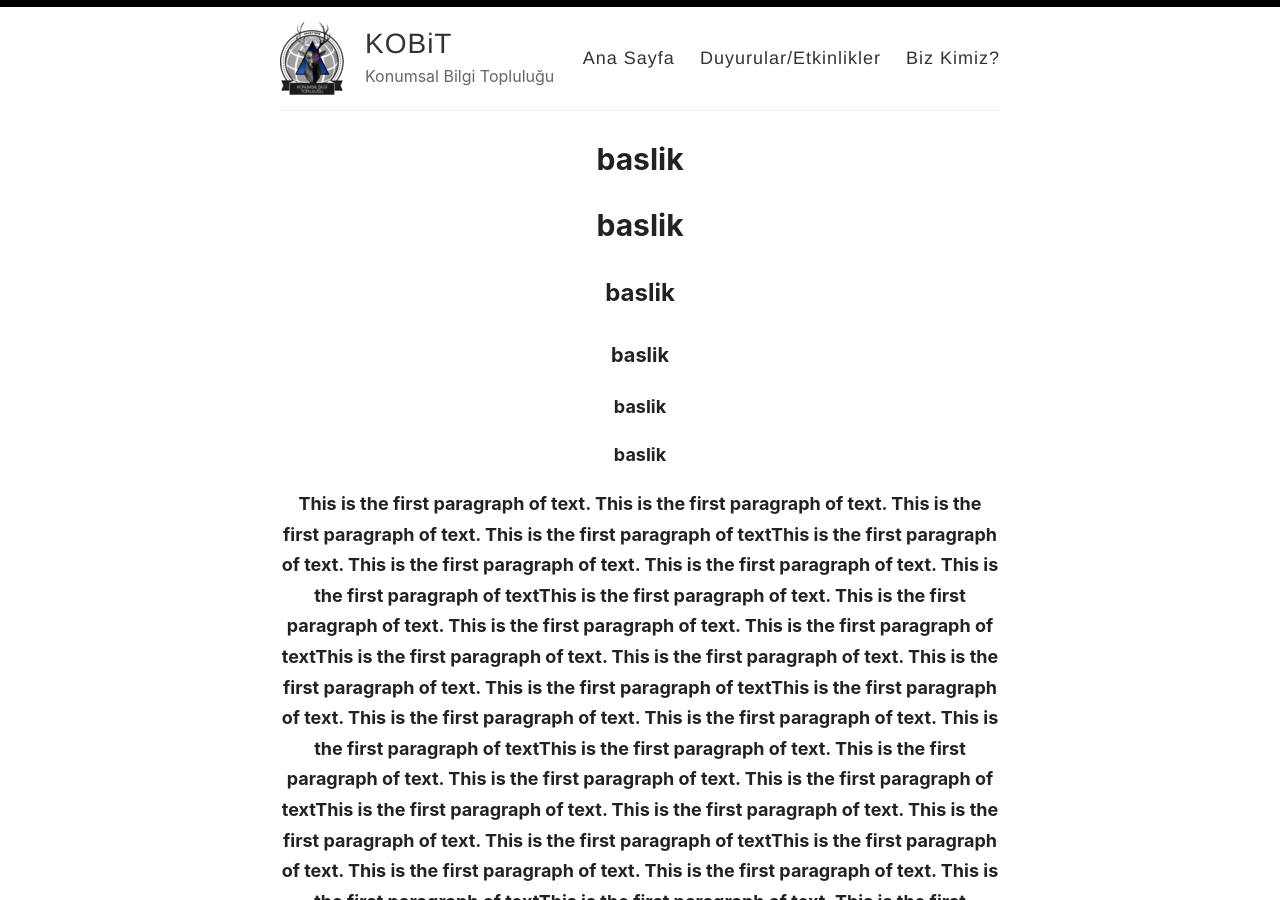
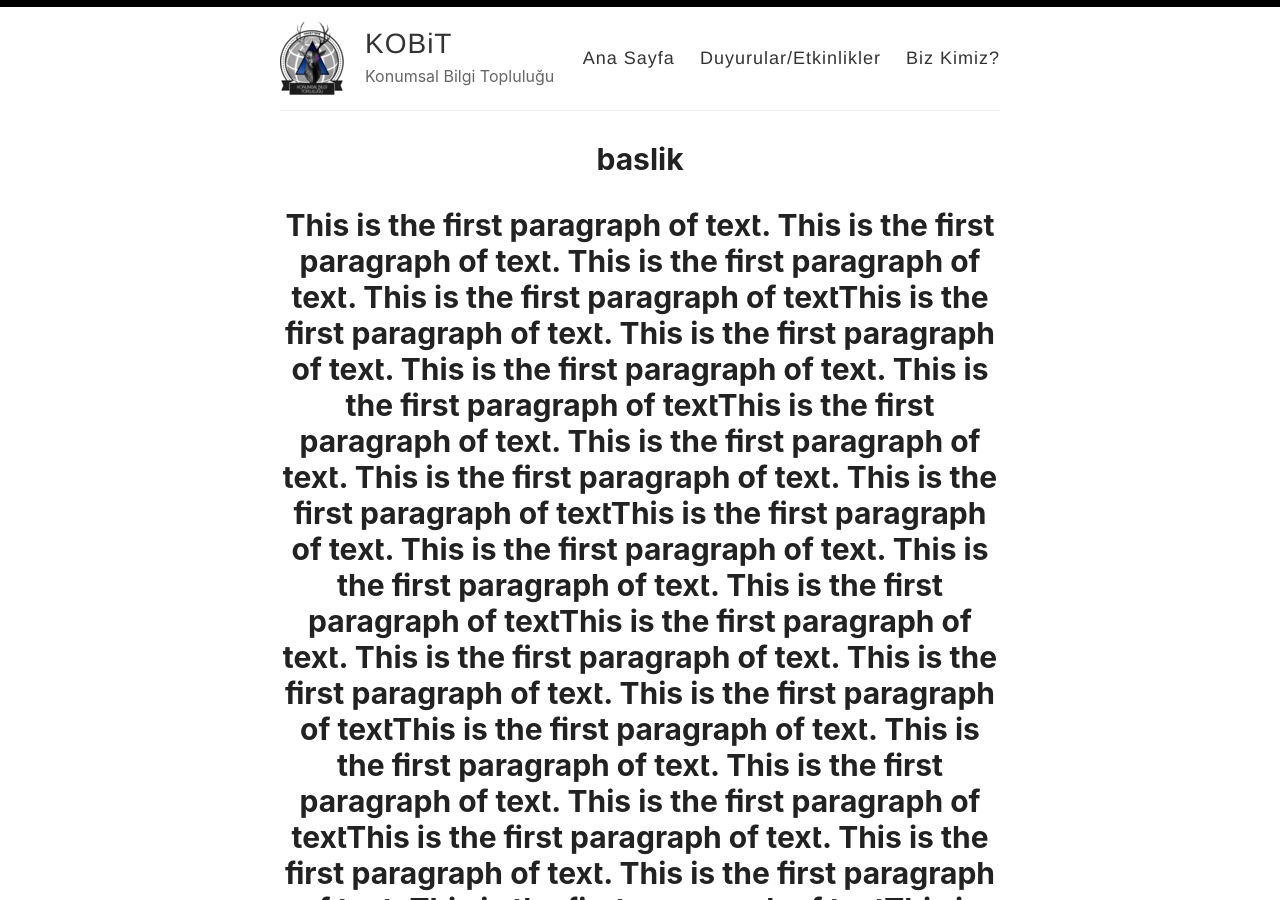
Before and after one commit to kabarmaz/kabarmaz, a Jekyll site: the page built from index.html, in a window 1280 px wide and 900 px high. Built offline with Jekyll 4.4.1, drawn with Linux system fonts in a browser that asks for light colours; the list of posts is cut into pages by our own code.

Commit message:
Update index.html

```diff
--- a/index.html
+++ b/index.html
@@ -3,11 +3,7 @@ layout: page
 ---
 
 <h1> baslik <h1>
-<h1 class= "post" > baslik <h1>
-<h2> baslik <h2>
-<h3> baslik <h3>
-<h4> baslik <h4>
-<h5> baslik <h5>
+
 
 <p>This is the first paragraph of text.
   This is the first paragraph of text.
```
